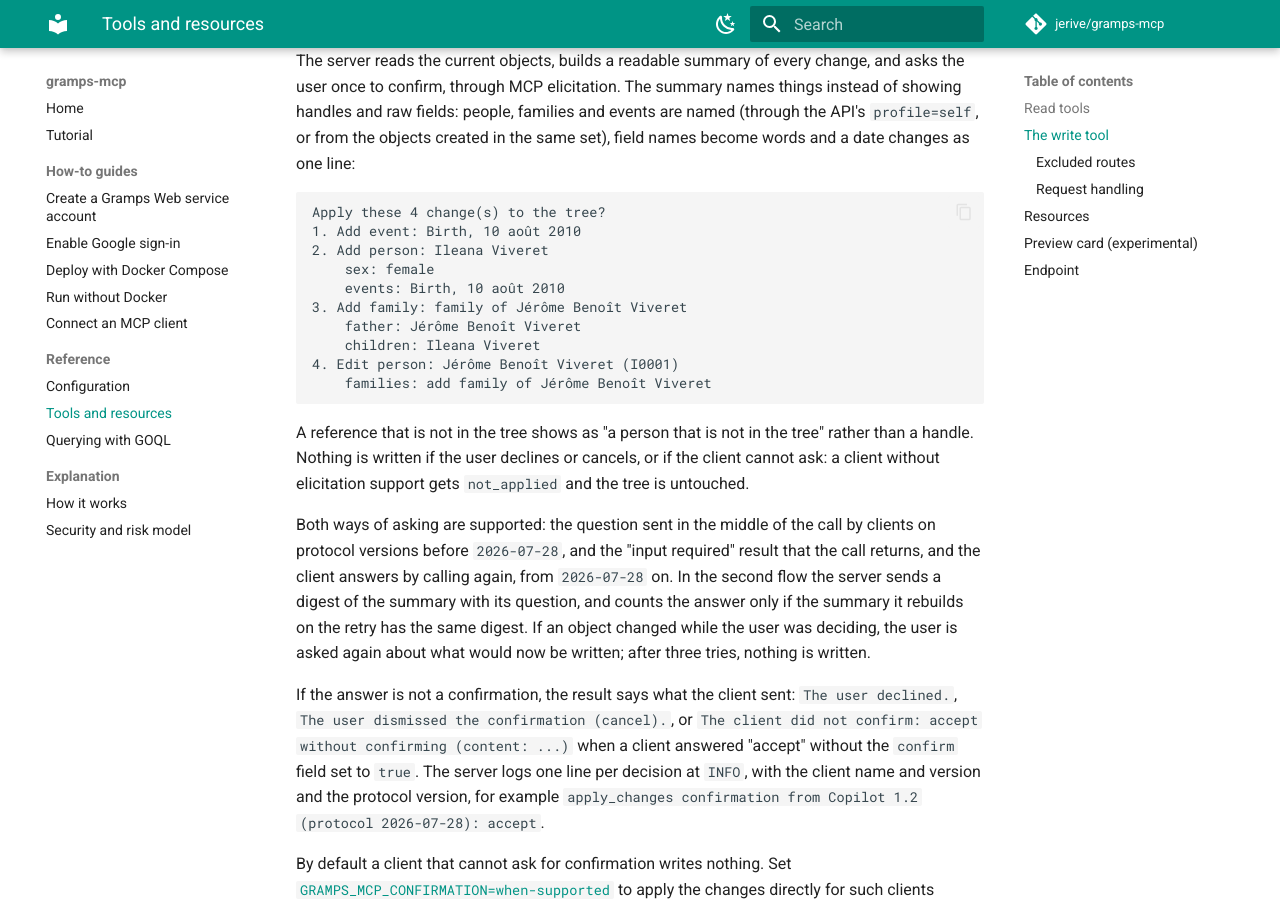
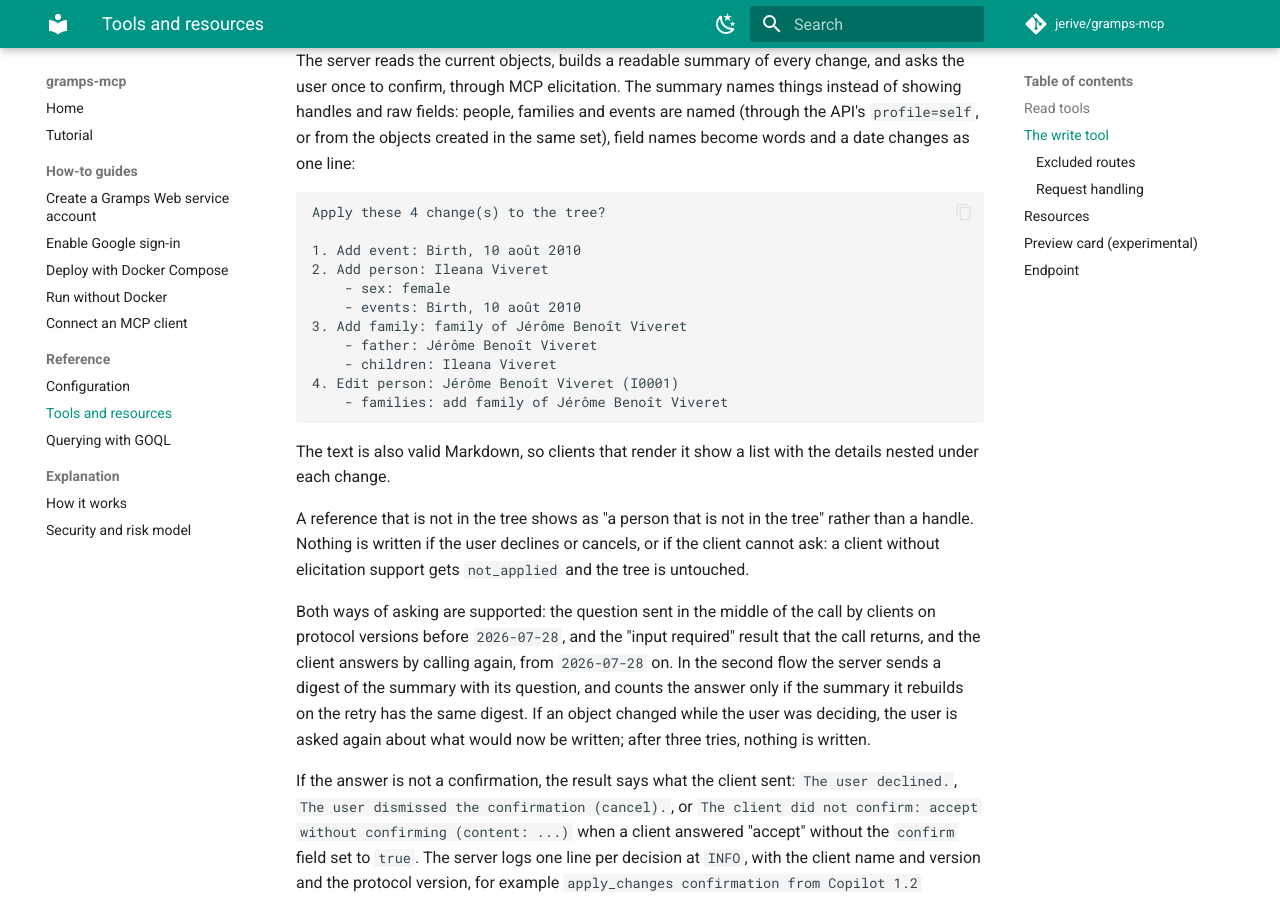
Before and after one commit to jerive/gramps-mcp, an MkDocs documentation site: the page built from docs/reference/tools.md, in a window 1280 px wide and 900 px high, scrolled down 1105 px. Built offline with MkDocs 1.6.1 and Material for MkDocs 9.7.7, drawn with Linux system fonts in a browser that asks for light colours; comment, search, counter and statistics services are not loaded.

Commit message:
Format the confirmation as Markdown
VS Code renders the confirmation message as Markdown, which ran the detail
lines of a change together. The details are now a nested list under each
numbered change.

Co-Authored-By: Claude Sonnet 5.5 <noreply@anthropic.com>

````diff
--- a/docs/reference/tools.md
+++ b/docs/reference/tools.md
@@ -47,16 +47,20 @@ in the same set), field names become words and a date changes as one line:
 
 ```
 Apply these 4 change(s) to the tree?
+
 1. Add event: Birth, 10 août 2010
 2. Add person: Ileana Viveret
-    sex: female
-    events: Birth, 10 août 2010
+    - sex: female
+    - events: Birth, 10 août 2010
 3. Add family: family of Jérôme Benoît Viveret
-    father: Jérôme Benoît Viveret
-    children: Ileana Viveret
+    - father: Jérôme Benoît Viveret
+    - children: Ileana Viveret
 4. Edit person: Jérôme Benoît Viveret (I0001)
-    families: add family of Jérôme Benoît Viveret
+    - families: add family of Jérôme Benoît Viveret
 ```
+
+The text is also valid Markdown, so clients that render it show a list with the
+details nested under each change.
 
 A reference that is not in the tree shows as "a person that is not in the tree"
 rather than a handle. Nothing is
````
Also changed, not shown: 2 other files.
